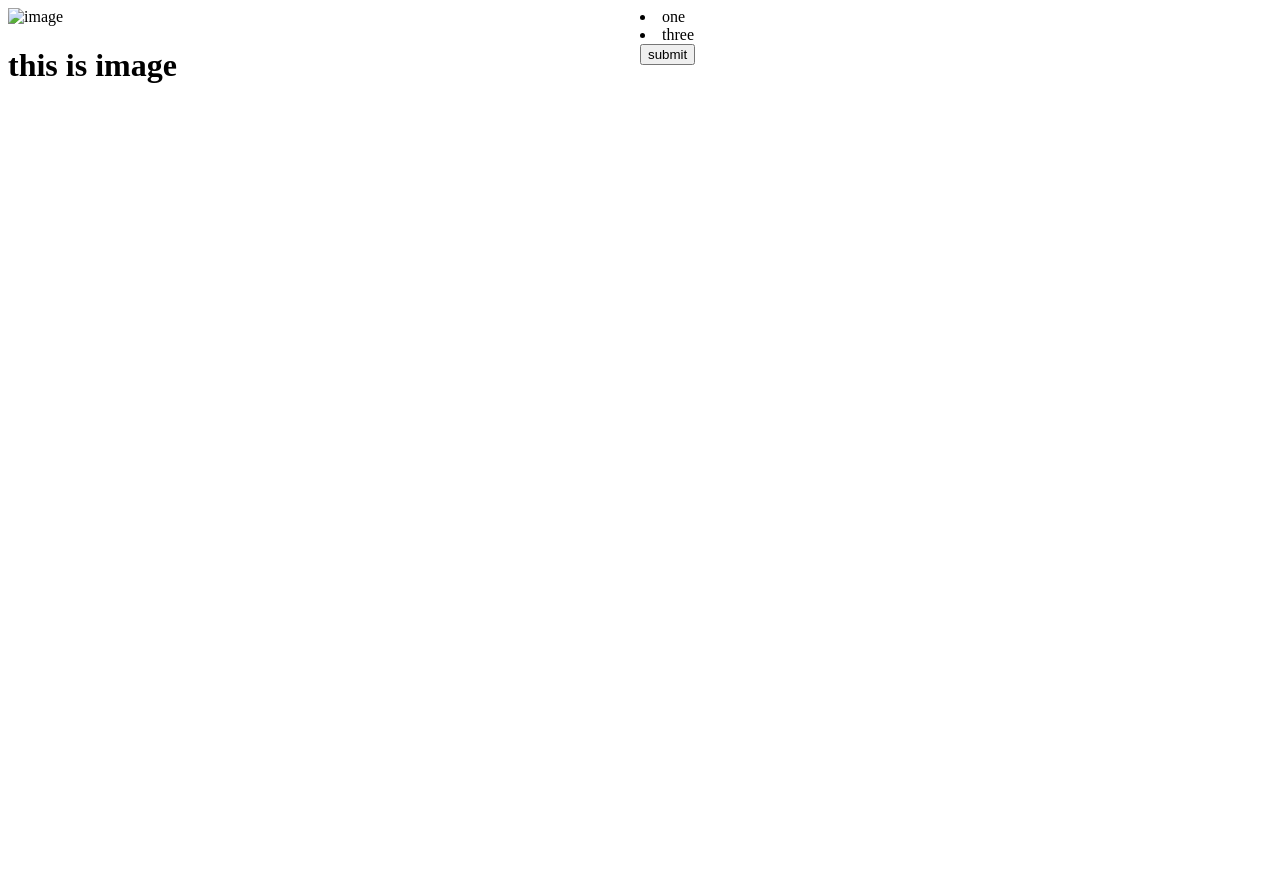
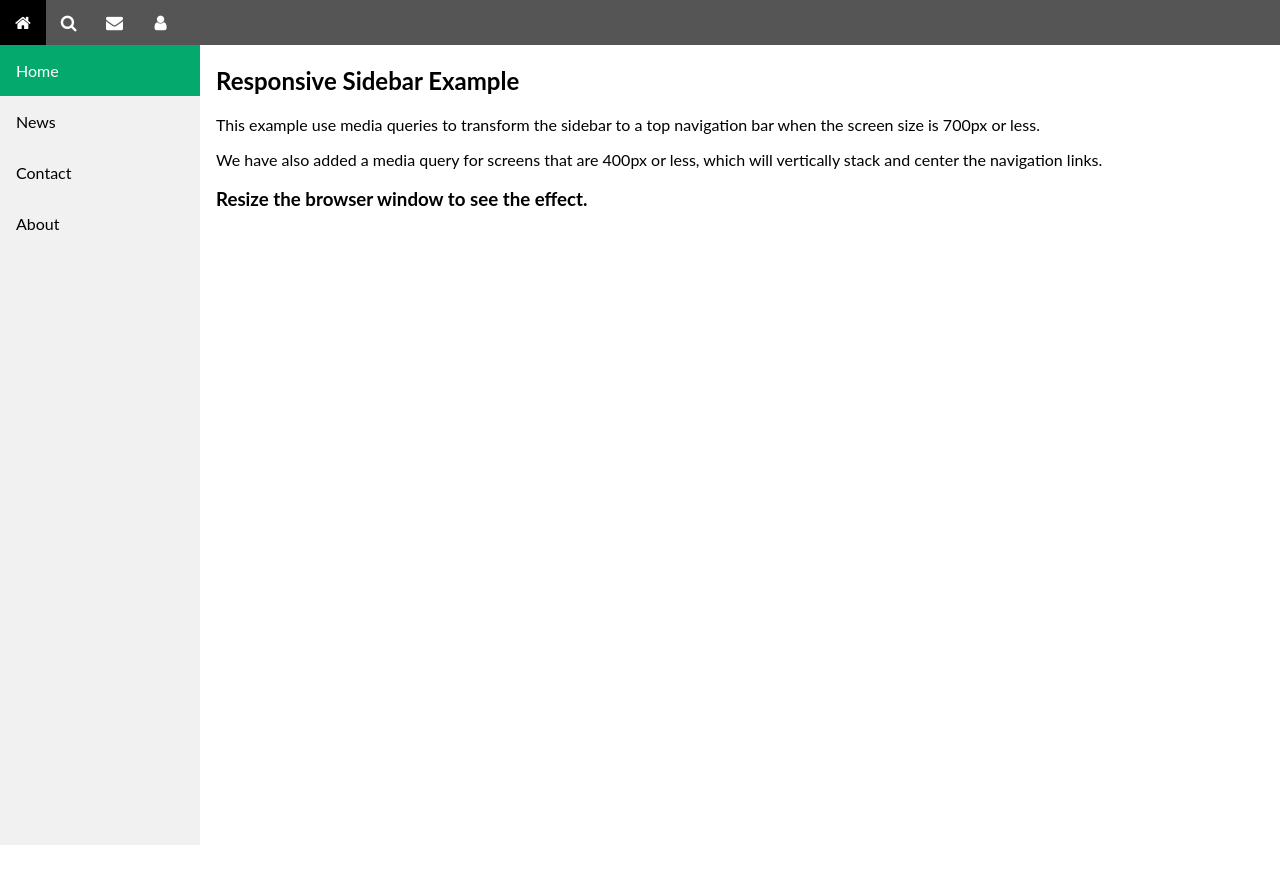
Before and after one commit to Hemit1409/meditab_assignment, a plain HTML site: page index.html in a window 1280 px wide. Before the commit the page ends 800 px from the top, so only its background shows below. Drawn offline with Linux system fonts and the light colour scheme.

Commit message:
skeleton

```diff
--- a/index.html
+++ b/index.html
@@ -1,26 +1,34 @@
 <!DOCTYPE html>
-<html lang="en">
+<html>
 <head>
-    <meta charset="UTF-8" />
-    <meta http-equiv="X-UA-Compatible" content="IE=edge" />
-    <meta name="viewport" content="width=device-width, initial-scale=1.0" />
+<meta name="viewport" content="width=device-width, initial-scale=1.0">
 <link rel="stylesheet" href="styles.css">
-    <title>Hemit Rana</title>
+<link rel="stylesheet" href="https://cdnjs.cloudflare.com/ajax/libs/font-awesome/4.7.0/css/font-awesome.min.css">
 </head>
 <body>
-    <div class="main">
-      <div class="image">
-        <img src="/" alt="image" />
-        <h1>this is image</h1>
+<!-- Load an icon library -->
+
+
+<div class="navbar">
+  <a class="active" href="#"><i class="fa fa-fw fa-home"></i> </a>
+  <a href="#"><i class="fa fa-fw fa-search"></i> </a>
+  <a href="#"><i class="fa fa-fw fa-envelope"></i> </a>
+  <a href="#"><i class="fa fa-fw fa-user"></i></a>
+</div>
+<div class="sidebar">
+  <a class="active" href="#home">Home</a>
+  <a href="#news">News</a>
+  <a href="#contact">Contact</a>
+  <a href="#about">About</a>
 </div>
 
-      <div class="list">
-        <li>one</li>
-        <li>three</li>
-        <div class="button">
-          <button type="submit">submit</button>
+<div class="content">
+  <h2>Responsive Sidebar Example</h2>
+  <p>This example use media queries to transform the sidebar to a top navigation bar when the screen size is 700px or less.</p>
+  <p>We have also added a media query for screens that are 400px or less, which will vertically stack and center the navigation links.</p>
+  <h3>Resize the browser window to see the effect.</h3>
 </div>
-      </div>
-    </div>
+
+
 </body>
 </html>
--- a/styles.css
+++ b/styles.css
@@ -1,10 +1,84 @@
-.image {
-    float: left;
-    width: 50%;
+
+body {
+  margin: 0;
+  font-family: "Lato", sans-serif;
+}
+
+.sidebar {
+  width: 200px;
+  background-color: #f1f1f1;
+  position: fixed;
+  height: 100%;
+  overflow: auto;
+}
+
+.sidebar a {
+  display: block;
+  color: black;
+  padding: 16px;
+  text-decoration: none;
+}
+
+.sidebar a.active {
+  background-color: #04AA6D;
+  color: white;
+}
+
+.sidebar a:hover:not(.active) {
+  background-color: #555;
+  color: white;
+}
+
+div.content {
+  margin-left: 200px;
+  padding: 1px 16px;
+  height: 1000px;
+}
+
+@media screen and (max-width: 700px) {
+  .sidebar {
+    width: 100%;
+    height: auto;
+    position: relative;
   }
+  .sidebar a {float: left;}
+  div.content {margin-left: 0;}
+}
 
-  .list:after {
-    content: "";
-    display: table;
-    clear: both;
+@media screen and (max-width: 400px) {
+  .sidebar a {
+    text-align: center;
+    float: none;
   }
+}
+
+
+
+.navbar {
+  width: 100%;
+  background-color: #555;
+  overflow: auto;
+}
+
+.navbar a {
+  float: left;
+  padding: 12px;
+  color: white;
+  text-decoration: none;
+  font-size: 17px;
+}
+
+.navbar a:hover {
+  background-color: #000;
+}
+
+.active {
+  background-color: #04AA6D;
+}
+
+@media screen and (max-width: 500px) {
+  .navbar a {
+    float: none;
+    display: block;
+  }
+}
```
Lines whose indentation alone changed are shown as unchanged.
